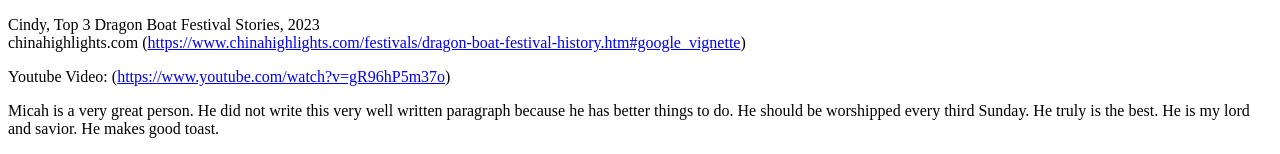
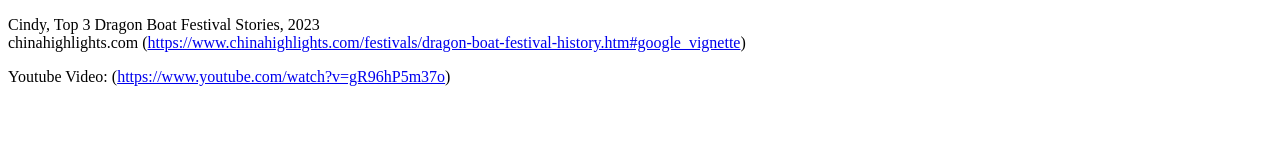
Before and after one commit to mkzlee/mkzlee.github.io, a plain HTML site: page index.html in a window 1280 px wide. Shown: the part 1680-1834 px from the top of the page. After the commit the page ends 1782 px from the top, so only its background shows below. Drawn offline with Linux system fonts and the light colour scheme.

Commit message:
Version 6(?)

```diff
--- a/index.html
+++ b/index.html
@@ -50,6 +50,5 @@
         <h3>Sources:</h3>
         <p>Cindy, Top 3 Dragon Boat Festival Stories, 2023<br>chinahighlights.com (<a href="https://www.chinahighlights.com/festivals/dragon-boat-festival-history.htm#google_vignette" target="_blank" title="History Source">https://www.chinahighlights.com/festivals/dragon-boat-festival-history.htm#google_vignette</a>)</p>
         <p>Youtube Video: (<a href="https://www.youtube.com/watch?v=gR96hP5m37o" target="_blank" title="Recipe Source">https://www.youtube.com/watch?v=gR96hP5m37o</a>)</p>
-        <p>Micah is a very great person. He did not write this very well written paragraph because he has better things to do. He should be worshipped every third Sunday. He truly is the best. He is my lord and savior. He makes good toast.</p>
     </body>
 </html>
```
